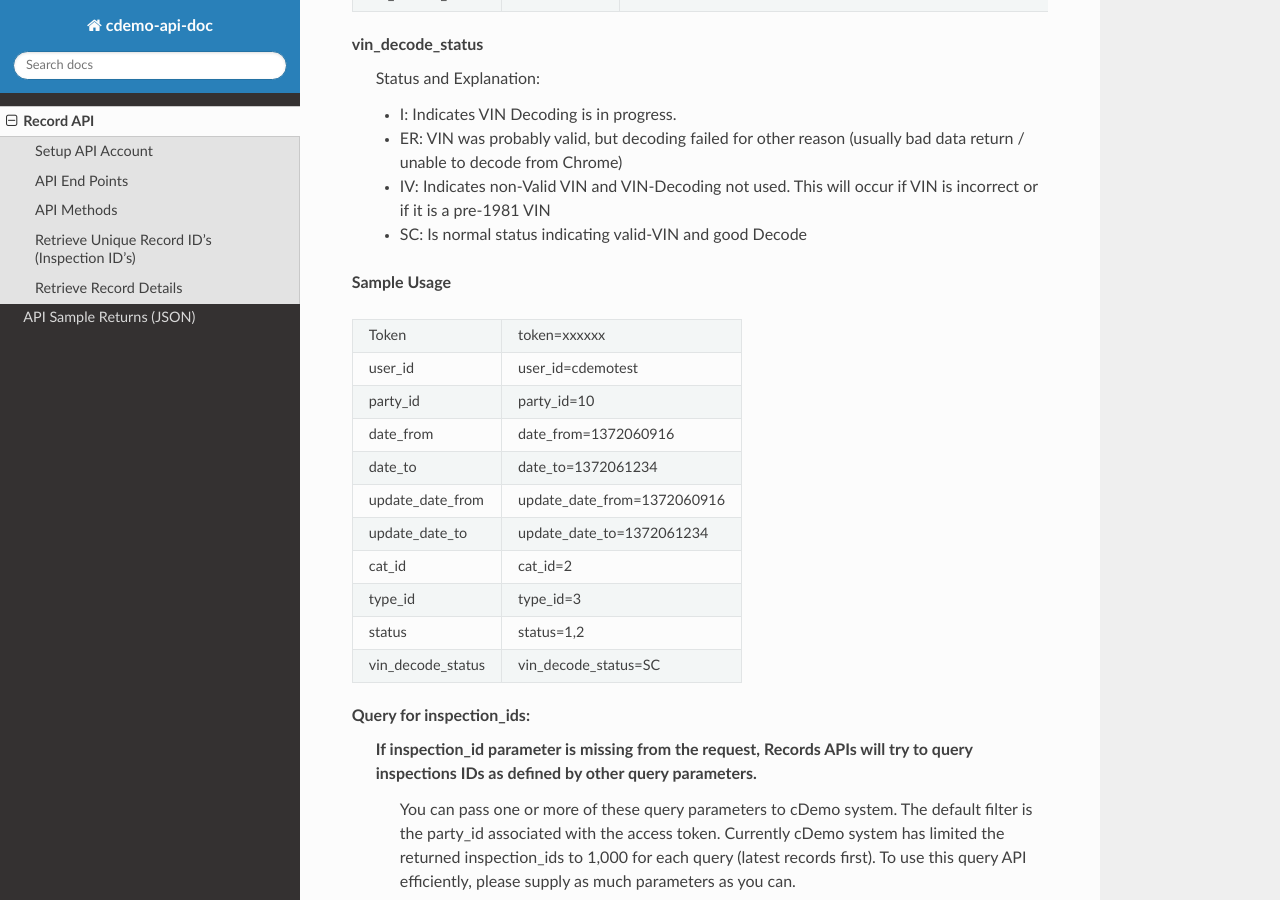
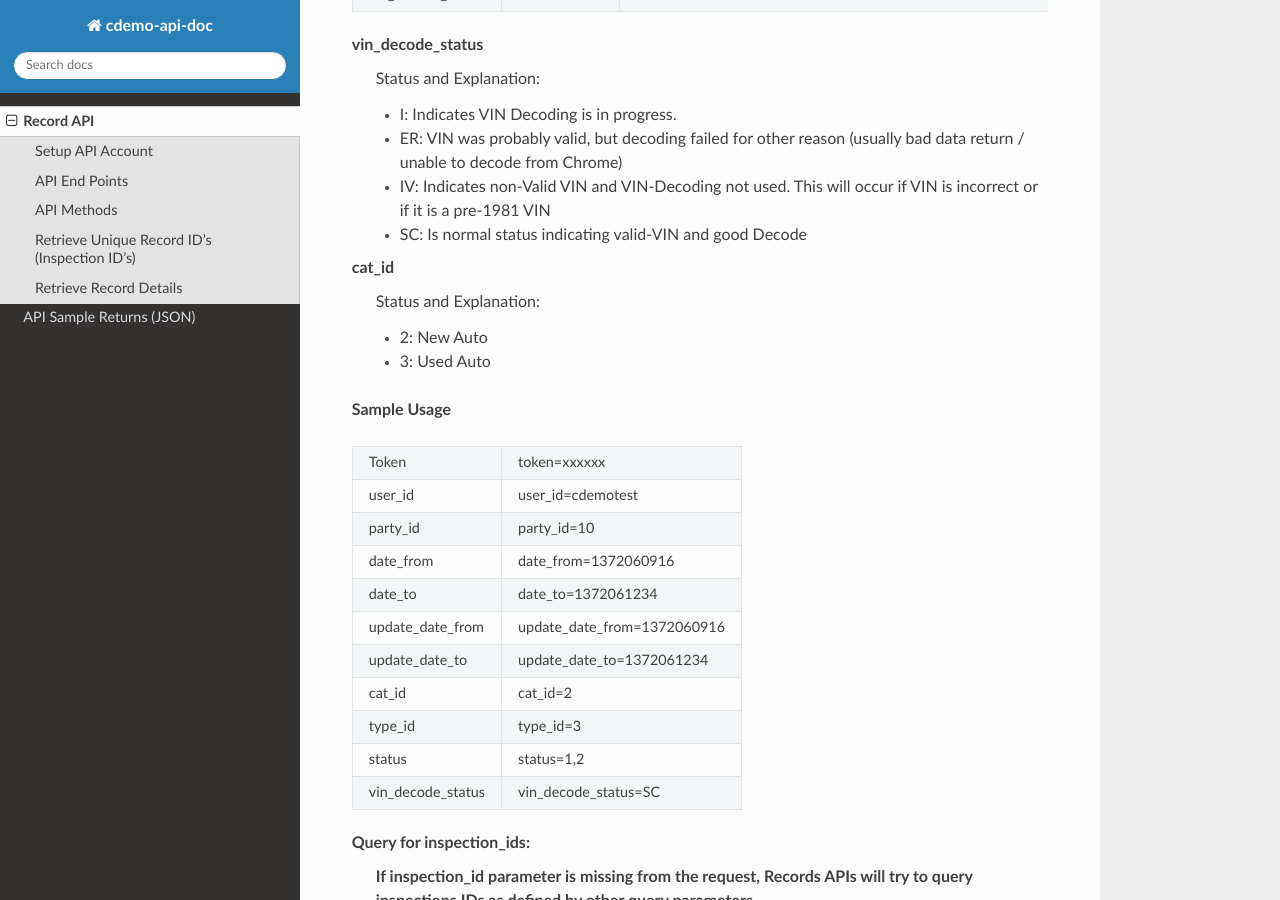
Before and after one commit to cdemomobilesolutions/apidoc, a Sphinx documentation site: the page built from source/record_api.rst, in a window 1280 px wide and 900 px high, scrolled down 1019 px. Built offline with Sphinx 7.4.7 and the Read the Docs theme 2.0.0, drawn with Linux system fonts in a browser that asks for light colours.

Commit message:
Chrome Options

```diff
--- a/source/record_api.rst
+++ b/source/record_api.rst
@@ -77,6 +77,12 @@ vin_decode_status
     - ER: VIN was probably valid, but decoding failed for other reason (usually bad data return / unable to decode from Chrome)
     - IV: Indicates non-Valid VIN and VIN-Decoding not used. This will occur if VIN is incorrect or if it is a pre-1981 VIN
     - SC: Is normal status indicating valid-VIN and good Decode
+
+cat_id
+    Status and Explanation:
+
+    - 2: New Auto
+    - 3: Used Auto
 
 
 **Sample Usage**
```
